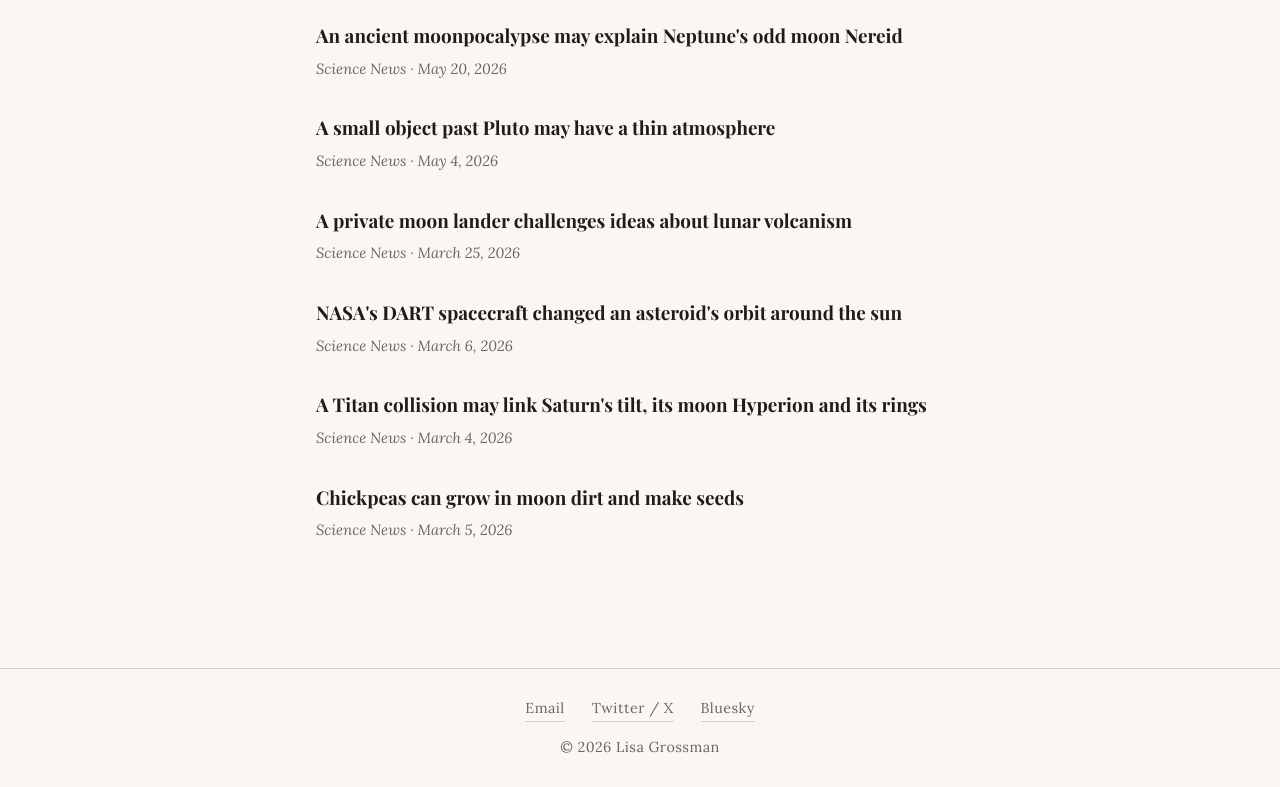
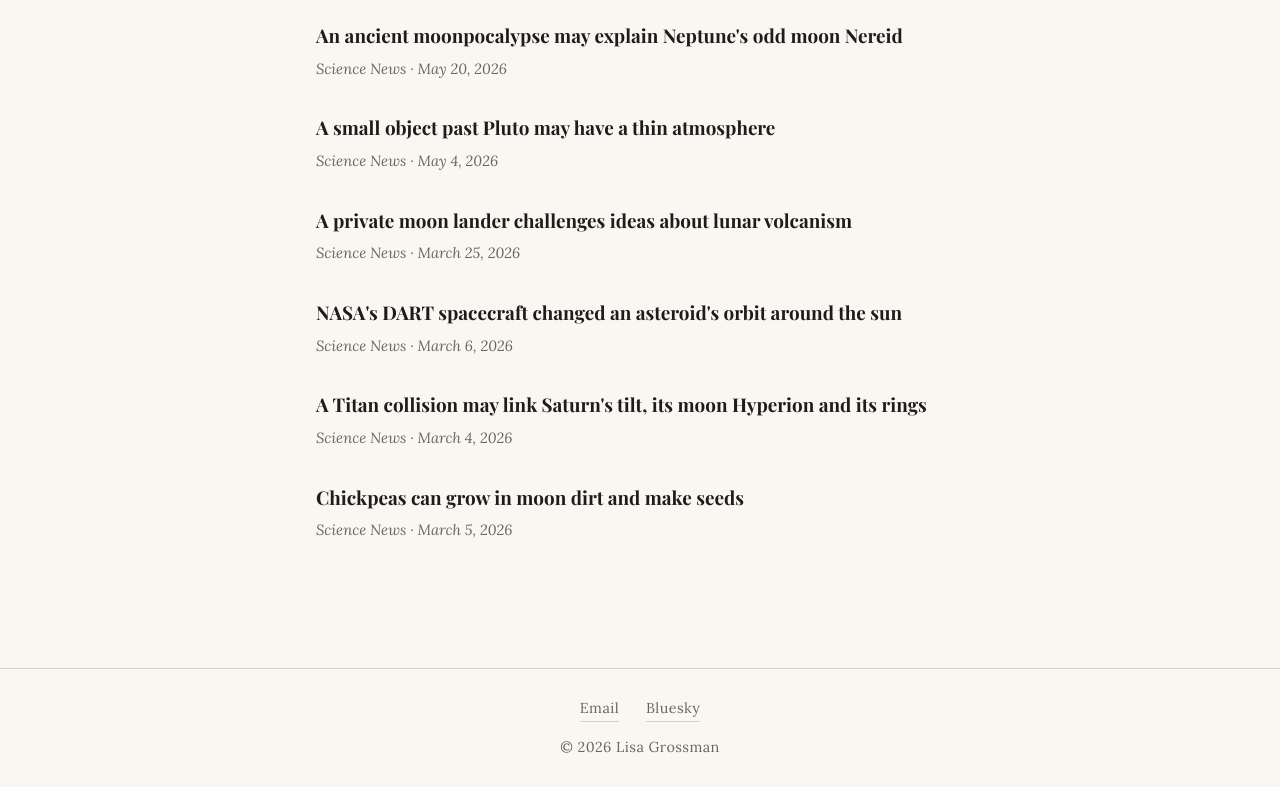
Before and after one commit to lisagrossman/lisagrossman.github.io, a plain HTML site: page work.html in a window 1280 px wide. Shown: the part 1105-1892 px from the top of the page. Drawn offline with nearby package versions, Linux system fonts and the light colour scheme; a web font is replaced by a local one.

Commit message:
Add Bluesky link, remove Twitter placeholder

```diff
--- a/work.html
+++ b/work.html
@@ -99,8 +99,7 @@
   <footer>
     <div class="footer-links">
       <a href="mailto:you@example.com">Email</a>
-      <a href="https://twitter.com/yourhandle" target="_blank" rel="noopener">Twitter / X</a>
-      <a href="https://bsky.app/profile/yourhandle" target="_blank" rel="noopener">Bluesky</a>
+      <a href="https://bsky.app/profile/astrolisa.bsky.social" target="_blank" rel="noopener">Bluesky</a>
     </div>
     <p>&copy; 2026 Lisa Grossman</p>
   </footer>
```
Also changed, not shown: index.html (+1 -2 lines), speaking.html (+1 -2 lines).
